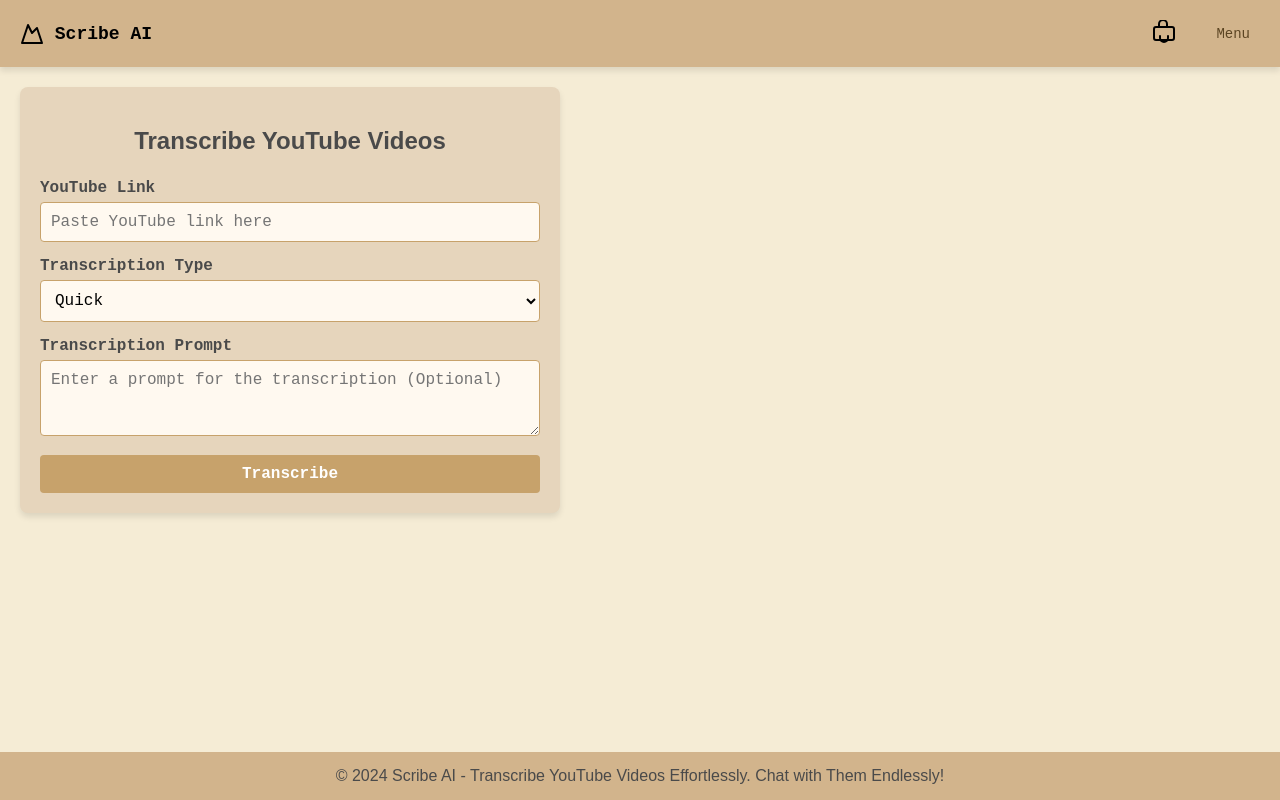
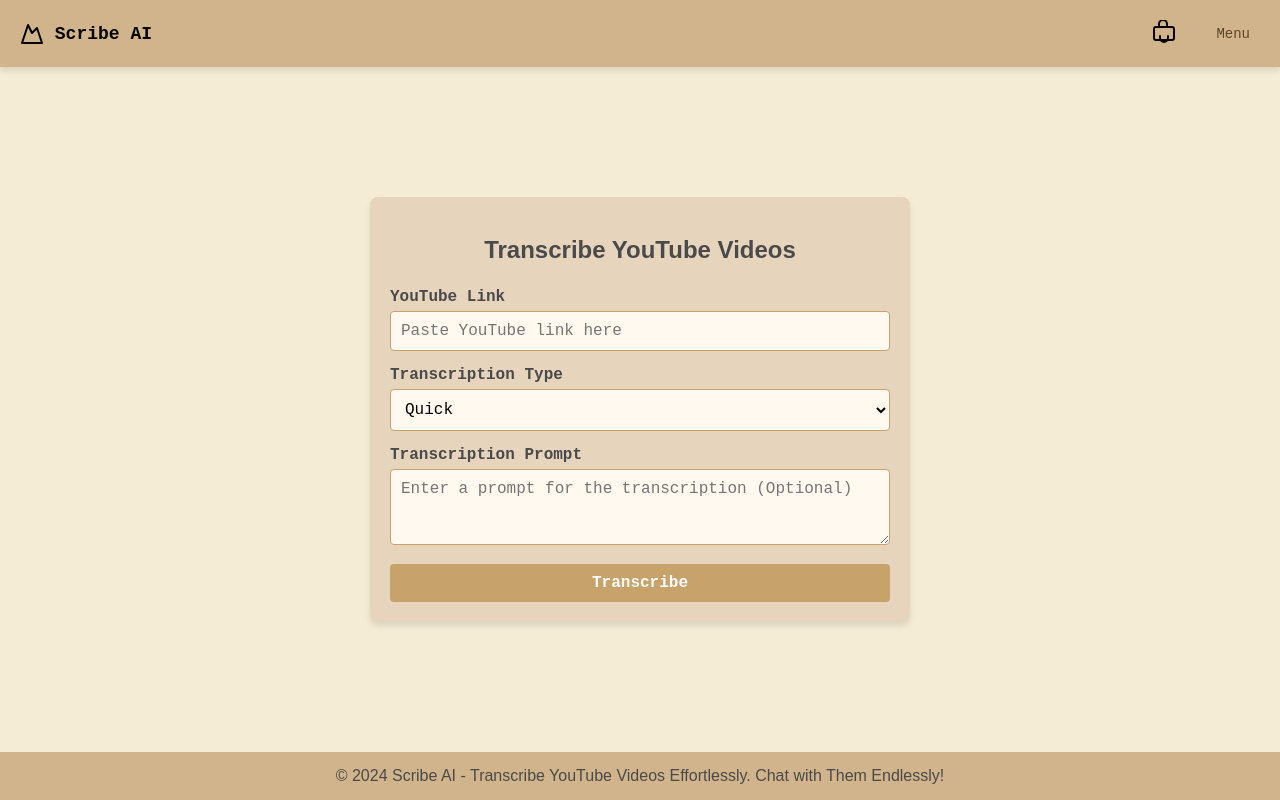
Before and after one commit to T-rav/videoscribe, a React (Create React App) app in the folder src/ui/scribe/: page / in a window 1280 px wide. Built offline with nearby package versions, Linux system fonts and the light colour scheme.

Commit message:
added link for testing and centered ui

```diff
--- a/src/ui/scribe/src/App.css
+++ b/src/ui/scribe/src/App.css
@@ -13,7 +13,7 @@
   flex-grow: 1;
   display: flex;
   justify-content: center;
-  align-items: center; /* Change from flex-start to center */
+  align-items: center;
   padding: 20px;
 }
 
@@ -37,7 +37,6 @@
   text-align: center;
   width: 100%;
   font-family: "DM Sans", sans-serif;
-  margin-top: auto;
 }
 
 .footer-left {
--- a/src/ui/scribe/src/App.tsx
+++ b/src/ui/scribe/src/App.tsx
@@ -10,7 +10,7 @@
     <NotificationProvider>
       <div className="App">
         <Header />
-        <div className="content">
+        <div className="main-content">
           <Form />
         </div>
         <Footer />
```
Also changed, not shown: 1 other file (tests, documents, lock files or other folders).
